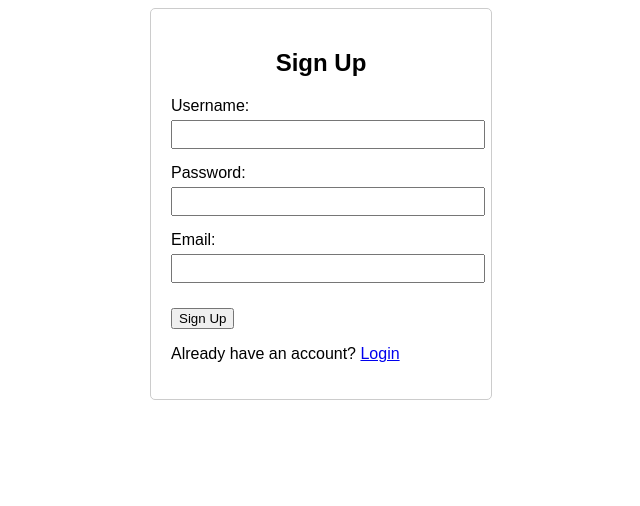
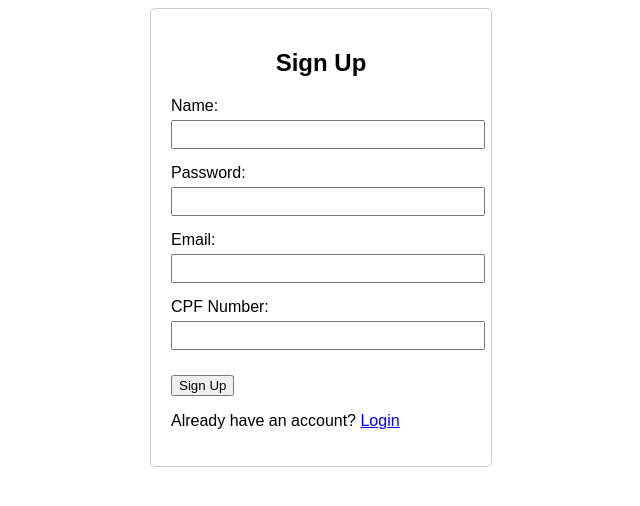
Before and after one commit to nitrobang/gatePassONGC, a PHP site: page /signup.php in a window 1280 px wide. Shown: the top 506 px of the page, without its empty margins (319-959 px from the left). Run offline with PHP 8.4, Linux system fonts and the light colour scheme.

Commit message:
adding cpf number to signup and login

```diff
--- a/form.php
+++ b/form.php
@@ -79,7 +79,7 @@ if ($_SERVER["REQUEST_METHOD"] == "POST") {
     </div>
     <table>
         <tr>
-        <td><img src="images.png"></td>
+        <td><img src="assets/images.png"></td>
         <td><h1>Oil and Natural Gas Corporation</h1>
         <h3>MUMBAI REGION- REGIONAL OFFICE- INFOCOM</h3></td>
         </tr>
--- a/signup.php
+++ b/signup.php
@@ -11,7 +11,7 @@ if (isset($_SESSION["username"])) {
 }
 
 // Define variables and set to empty values
-$username = $password = $email = "";
+$cpf_no = $username = $password = $email = "";
 $successMessage = $errorMessage = "";
 
 // Form submission handling
@@ -21,6 +21,12 @@ if ($_SERVER["REQUEST_METHOD"] == "POST") {
         $errorMessage = "Username is required";
     } else {
         $username = test_input($_POST["username"]);
+    }
+
+    if (empty($_POST["cpf_no"])) {
+        $errorMessage = "CPF Number is required";
+    } else {
+        $cpf_no = test_input($_POST["cpf_no"]);
     }
 
     // Validate password
@@ -42,17 +48,17 @@ if ($_SERVER["REQUEST_METHOD"] == "POST") {
     // Proceed with signup if there are no validation errors
     if (empty($errorMessage)) {
         // Check if the username or email already exists in the database
-        $query = "SELECT * FROM users WHERE username = '$username' OR email = '$email'";
+        $query = "SELECT * FROM users WHERE username = '$username' OR email = '$email' OR cpfno = '$cpf_no'";
         $result = mysqli_query($connection, $query);
 
         if ($result && mysqli_num_rows($result) > 0) {
-            $errorMessage = "Username or email already exists";
+            $errorMessage = "User already exists";
         } else {
             // Hash the password
             $hashedPassword = password_hash($password, PASSWORD_DEFAULT);
 
             // Insert the user into the database
-            $insertQuery = "INSERT INTO users (username, password, email) VALUES ('$username', '$hashedPassword', '$email')";
+            $insertQuery = "INSERT INTO users (cpfno, username, password, email) VALUES ('$cpf_no', '$username', '$hashedPassword', '$email')";
             $insertResult = mysqli_query($connection, $insertQuery);
 
             if ($insertResult) {
@@ -84,7 +90,7 @@ function test_input($data) {
         <h2>Sign Up</h2>
         <form method="POST" action="<?php echo htmlspecialchars($_SERVER["PHP_SELF"]); ?>">
             <div class="form-group">
-                <label for="username">Username:</label>
+                <label for="username">Name:</label>
                 <input type="text" id="username" name="username" required>
             </div>
             <div class="form-group">
@@ -94,6 +100,10 @@ function test_input($data) {
             <div class="form-group">
                 <label for="email">Email:</label>
                 <input type="email" id="email" name="email" required>
+            </div>
+            <div class="form-group">
+                <label for="username">CPF Number:</label>
+                <input type="text" id="cpf_no" name="cpf_no" required>
             </div>
             <div class="form-group">
                 <button type="submit" class="submit-btn">Sign Up</button>
```
Also changed, not shown: login.php (+7 -7 lines).
